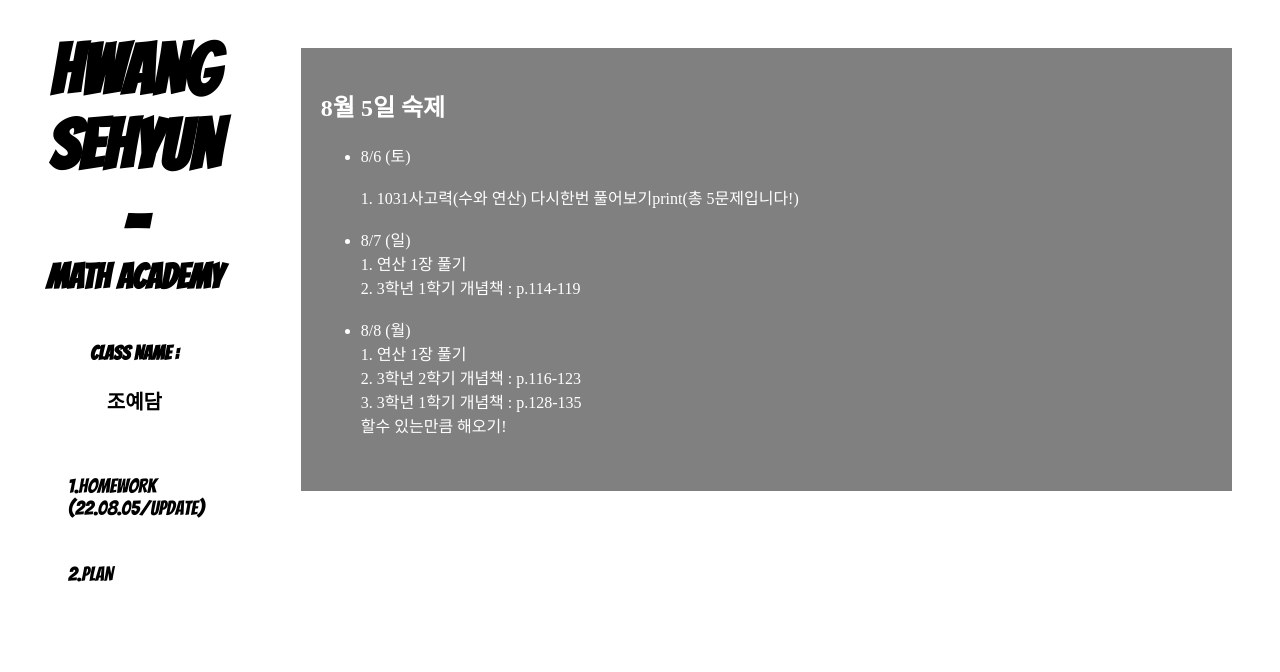
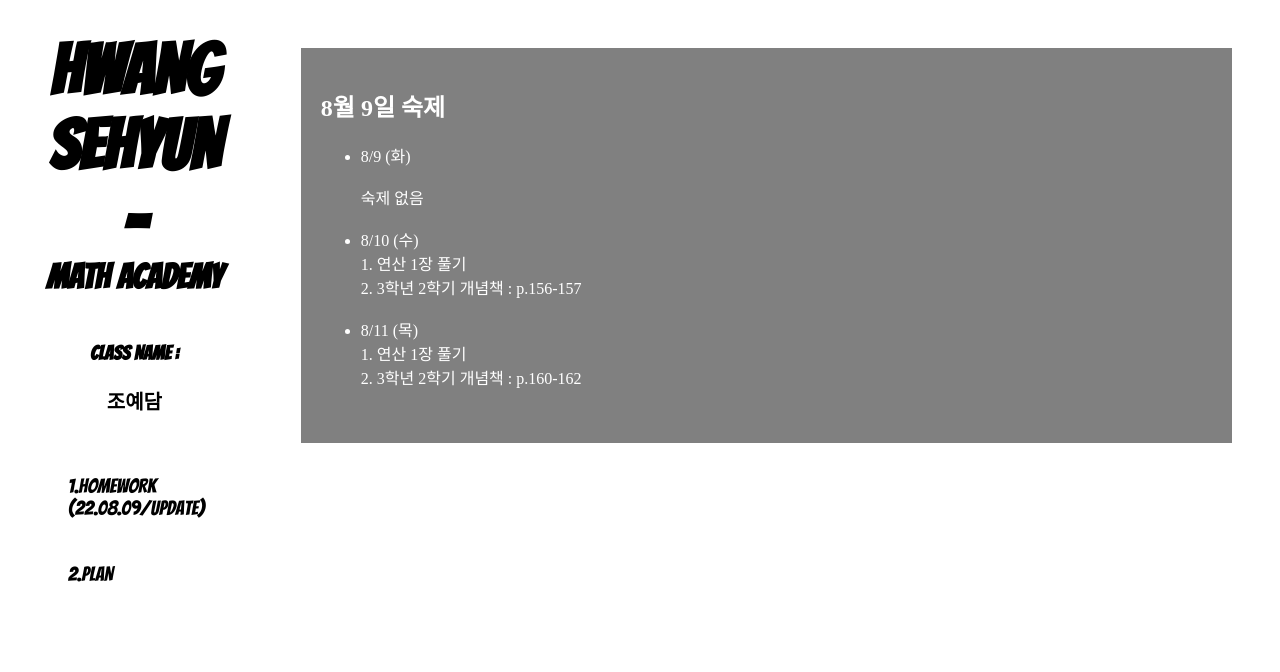
Before and after one commit to hwang-sehyun/sehyunclass, a plain HTML site: page homework.html in a window 1280 px wide. Drawn offline with Linux system fonts and the light colour scheme; a web font is replaced by a local one.

Commit message:
예담 수업

```diff
--- a/homework.html
+++ b/homework.html
@@ -109,7 +109,7 @@
         <h3 style="color:black; text-shadow:none; font-family: 'Bangers', cursive; font-size:20px;"> CLASS NAME :<br><br> 조예담 </h3>
         <div class="card1">
           <p style="font-size:20px; font-family: 'Bangers', cursive;">
-            <a href="homework.html" style="text-decoration-line: none; color:black;">1.HOMEWORK (22.08.05/update)<br><br><br></a>
+            <a href="homework.html" style="text-decoration-line: none; color:black;">1.HOMEWORK (22.08.09/update)<br><br><br></a>
             <a href="예담여름방학계획.pdf" style="text-decoration-line: none;color:black;">2.PLAN<br><br><br></a>
           </p>
         </div>
@@ -117,27 +117,26 @@
 
       <div class="rightcolumn" style="color:white;">
         <div class="card2">
-          <h2> 8월 5일 숙제  </h2>
+          <h2> 8월 9일 숙제  </h2>
           <ul>
             <li>
-              8/6 (토)<br>
+              8/9 (화)<br>
                <br>
-               1. 1031사고력(수와 연산) 다시한번 풀어보기print(총 5문제입니다!)
+               숙제 없음
                <br>
             </li>
             <br>
             <li>
-              8/7 (일)<br>
+              8/10 (수)<br>
                1. 연산 1장 풀기<br>
-               2. 3학년 1학기 개념책 : p.114-119<br>
+               2. 3학년 2학기 개념책 : p.156-157<br>
             </li>
             <br>
             <li>
-              8/8 (월)<br>
+              8/11 (목)<br>
                1. 연산 1장 풀기<br>
-               2. 3학년 2학기 개념책 : p.116-123<br>
-               3. 3학년 1학기 개념책 : p.128-135<br>
-               할수 있는만큼 해오기!
+               2. 3학년 2학기 개념책 : p.160-162<br>
+
             </li>
             <br>
           </ul>
```
Also changed, not shown: index.html (+8 -5 lines).
